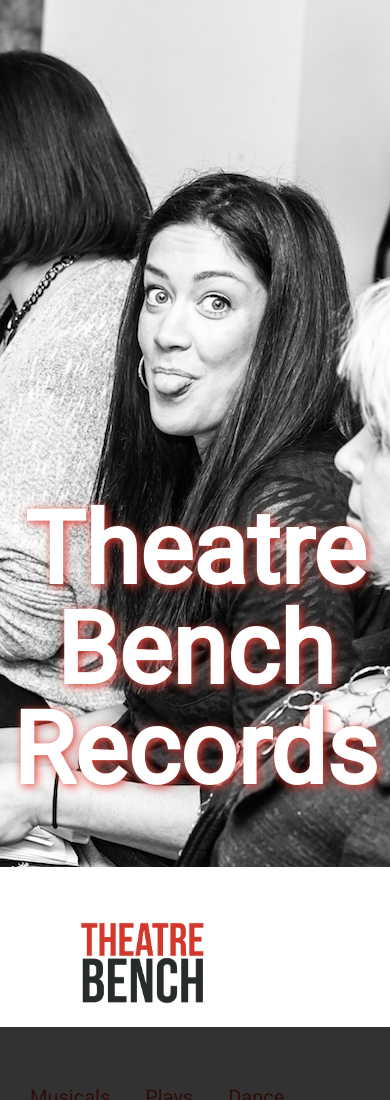
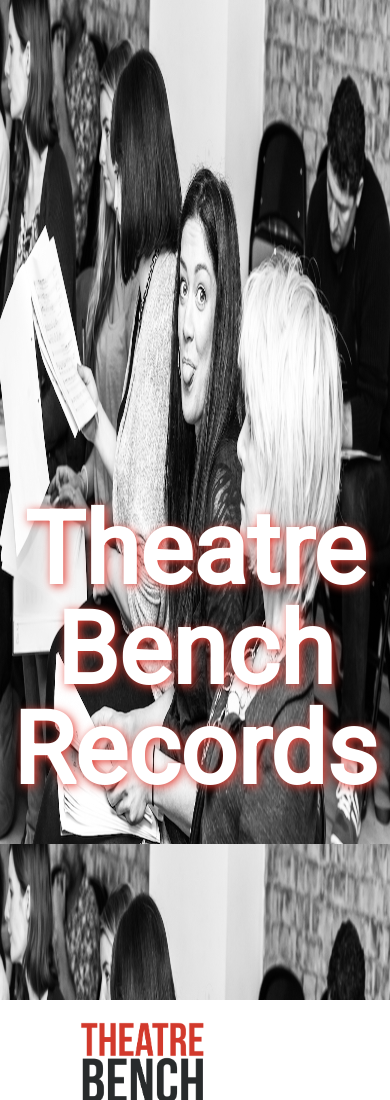
Before and after one commit to johamlyn/theatrebench, a plain HTML site: page records.html in a window 390 px wide. Shown: the top 1100 px of the page. Drawn offline with Linux system fonts and the light colour scheme.

Commit message:
Mobile Styles

```diff
--- a/css/records.css
+++ b/css/records.css
@@ -17,7 +17,8 @@ body {
   background-repeat: no-repeat;
   background-attachment: fixed;
   background-position: center top;
-  background-color: white;
+  background-size: 100%;
+  background-color: black;
   color: white;
   font-family: 'Roboto', sans-serif;
   margin: 0 auto;
@@ -29,7 +30,7 @@ h1 {
   text-shadow: 2px 2px 10px #e33f35;
   font-size: 100px;
   font-weight: bold;
-  margin: 500px 0 100px 0;
+  margin: 500px 0 200px 0;
   text-align: center;
 }
 
```
